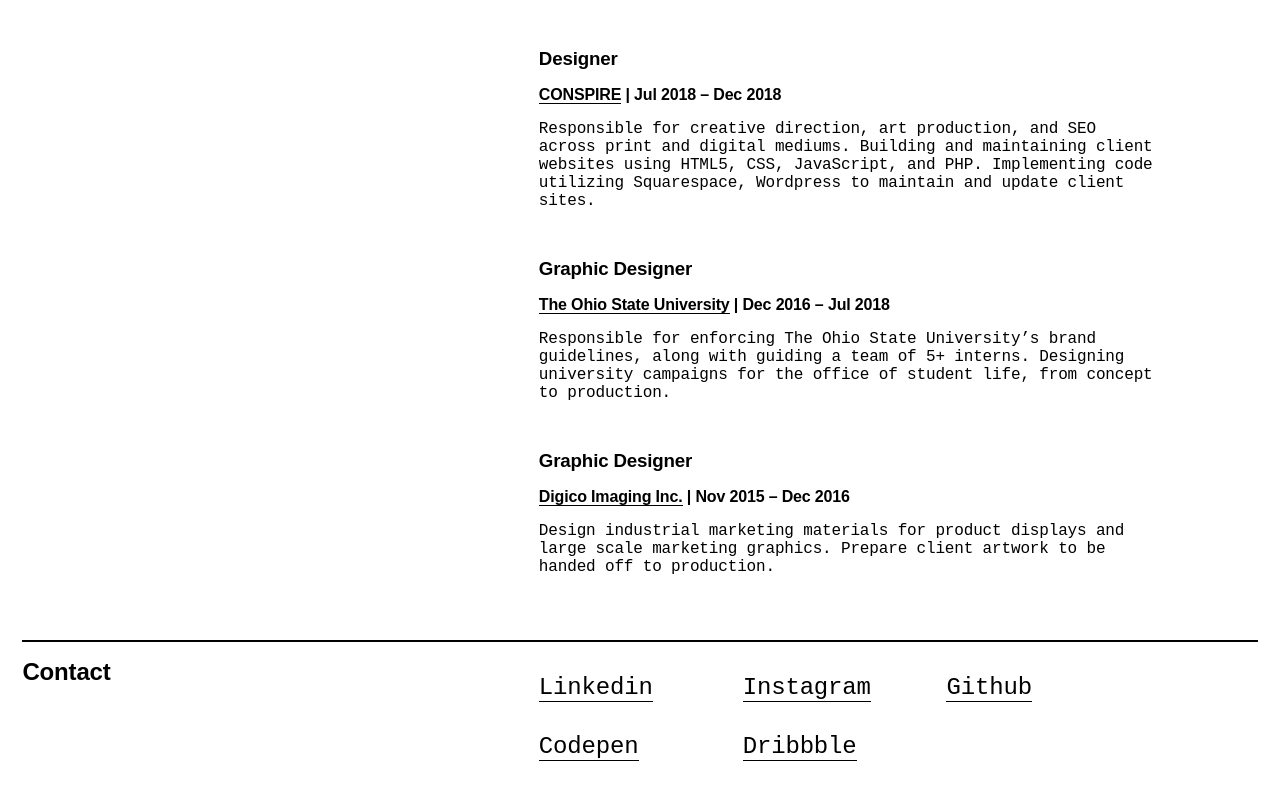
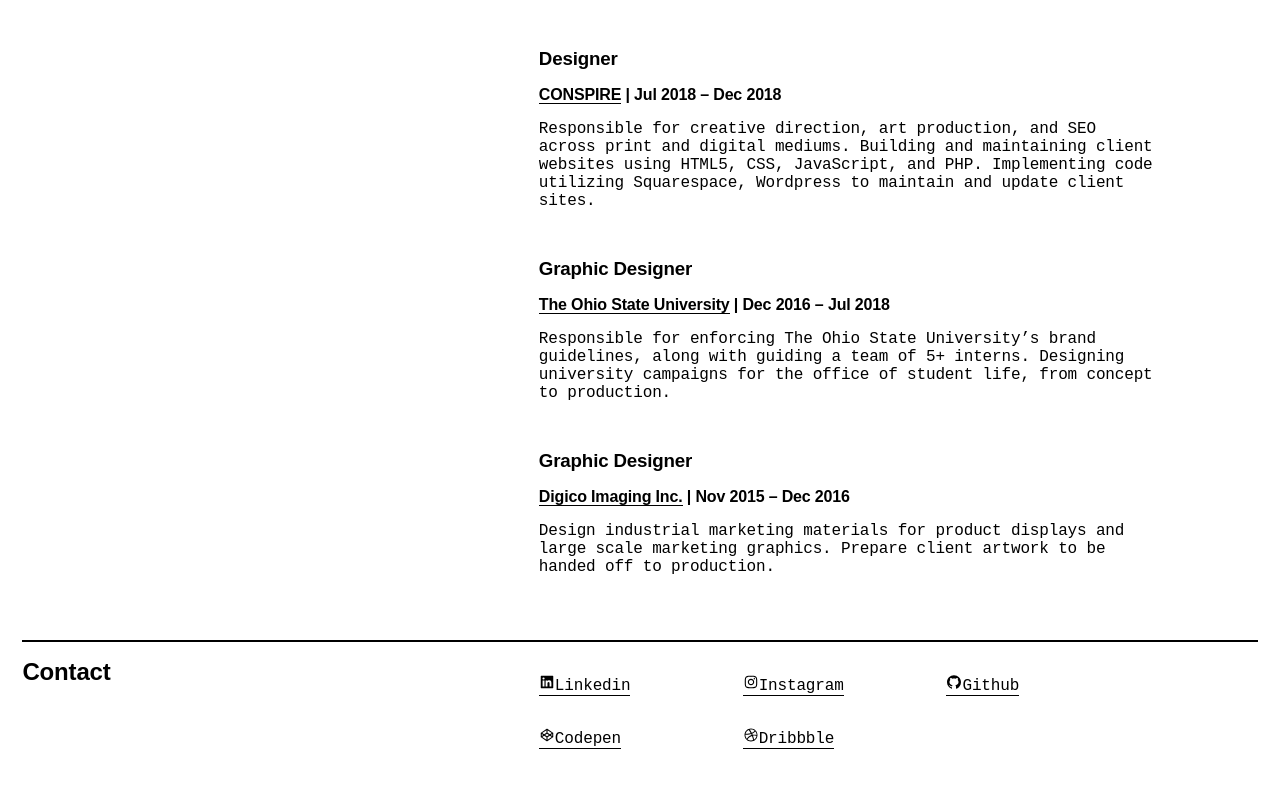
Before and after one commit to snmln/snmln, a React (Create React App) app: page / in a window 1280 px wide. Shown: the part 1925-2725 px from the top of the page. Built offline with nearby package versions, Linux system fonts and the light colour scheme.

Commit message:
updating contact section

```diff
--- a/package.json
+++ b/package.json
@@ -6,6 +6,8 @@
     "@testing-library/jest-dom": "^5.11.4",
     "@testing-library/react": "^11.1.0",
     "@testing-library/user-event": "^12.1.10",
+    "install": "^0.13.0",
+    "npm": "^7.14.0",
     "react": "^17.0.2",
     "react-bootstrap-icons": "^1.5.0",
     "react-dom": "^17.0.2",
--- a/src/Components/Contact.js
+++ b/src/Components/Contact.js
@@ -1,5 +1,10 @@
 import React from 'react'
 import styled from "styled-components";
+import {AiFillLinkedin} from "react-icons/ai";
+import {AiOutlineDribbble} from "react-icons/ai";
+import {AiOutlineCodepen} from "react-icons/ai";
+import {AiFillGithub} from "react-icons/ai";
+import {AiOutlineInstagram} from "react-icons/ai";
 
 export default function Contact() {
     const StyledContact = styled.div`
@@ -22,7 +27,7 @@
     li{
         padding: 0 0 2rem 0;
         width: 33%;
-        font-size: 1.5rem;
+        //font-size: 1.5rem;
     }
 
     @media screen and (max-width: 768px) {
@@ -58,11 +63,11 @@
                     <h2>Contact</h2>
                 </div>
                     <ul className="information">
-                        <li><a href="https://www.linkedin.com/in/snmln/" target="_blank">Linkedin</a></li>
-                        <li><a href="https://www.instagram.com/enolam_sean/?hl=en" target="_blank">Instagram</a></li>
-                        <li><a href="https://www.linkedin.com/in/snmln/" target="_blank">Github</a></li>
-                        <li><a href="https://codepen.io/your-work/" target="_blank">Codepen</a></li>
-                        <li><a href="https://dribbble.com/snmln" target="_blank">Dribbble</a></li>
+                        <li><a href="https://www.linkedin.com/in/snmln/" target="_blank"><AiFillLinkedin className="icon"/>Linkedin</a></li>
+                        <li><a href="https://www.instagram.com/enolam_sean/?hl=en" target="_blank"><AiOutlineInstagram className="icon"/>Instagram</a></li>
+                        <li><a href="https://www.linkedin.com/in/snmln/" target="_blank"><AiFillGithub className="icon"/>Github</a></li>
+                        <li><a href="https://codepen.io/your-work/" target="_blank"><AiOutlineCodepen className="icon"/>Codepen</a></li>
+                        <li><a href="https://dribbble.com/snmln" target="_blank"><AiOutlineDribbble className="icon"/>Dribbble</a></li>
                     </ul>
             </div>
         </StyledContact>
--- a/src/Components/Navbar.js
+++ b/src/Components/Navbar.js
@@ -21,6 +21,8 @@
     border-bottom: 2px solid;
     margin-bottom: 11.2px;
     background-color: ${(props) => props.theme.body};
+    // transition: all 0.7s;
+    // -webkit-transition:all 0.7s;
   }
 
   .navbar-container {
--- a/src/themes.js
+++ b/src/themes.js
@@ -27,10 +27,10 @@
 export const GlobalStyles = createGlobalStyle`
 body{
     background-color: ${(props) => props.theme.body};
-    transition: all 0.7s cubic-bezier(.54,0,.5,1);
-    transition: color 0.7s cubic-bezier(.54,0,.5,1) 0.5s;
+    // transition: all 0.7s cubic-bezier(.54,0,.5,1);
+    // transition: color 0.7s cubic-bezier(.54,0,.5,1) 0.5s;
 
-     -webkit-transition: all 0.7s cubic-bezier(.54,0,.5,1);
+    //  -webkit-transition: all 0.7s cubic-bezier(.54,0,.5,1);
 
 
     font-family: Pitch,monospace;
@@ -90,8 +90,8 @@
     color: inherit;
     text-decoration: none;
     border-bottom: 3px solid ;
-    transition: all 0.7s cubic-bezier(.54,0,.5,1);
-    -webkit-transition:all 0.7s cubic-bezier(.54,0,.5,1);
+    transition: all 0.2s ;
+    -webkit-transition:all 0.2s ;
 
 }
 
@@ -104,5 +104,8 @@
   .display-1{
       font-size: 40px;
   }
+.icon{
+    text-decoration: none !important;
 
+}
 `
```
Also changed, not shown: 2 other files (tests, documents, lock files or other folders).
